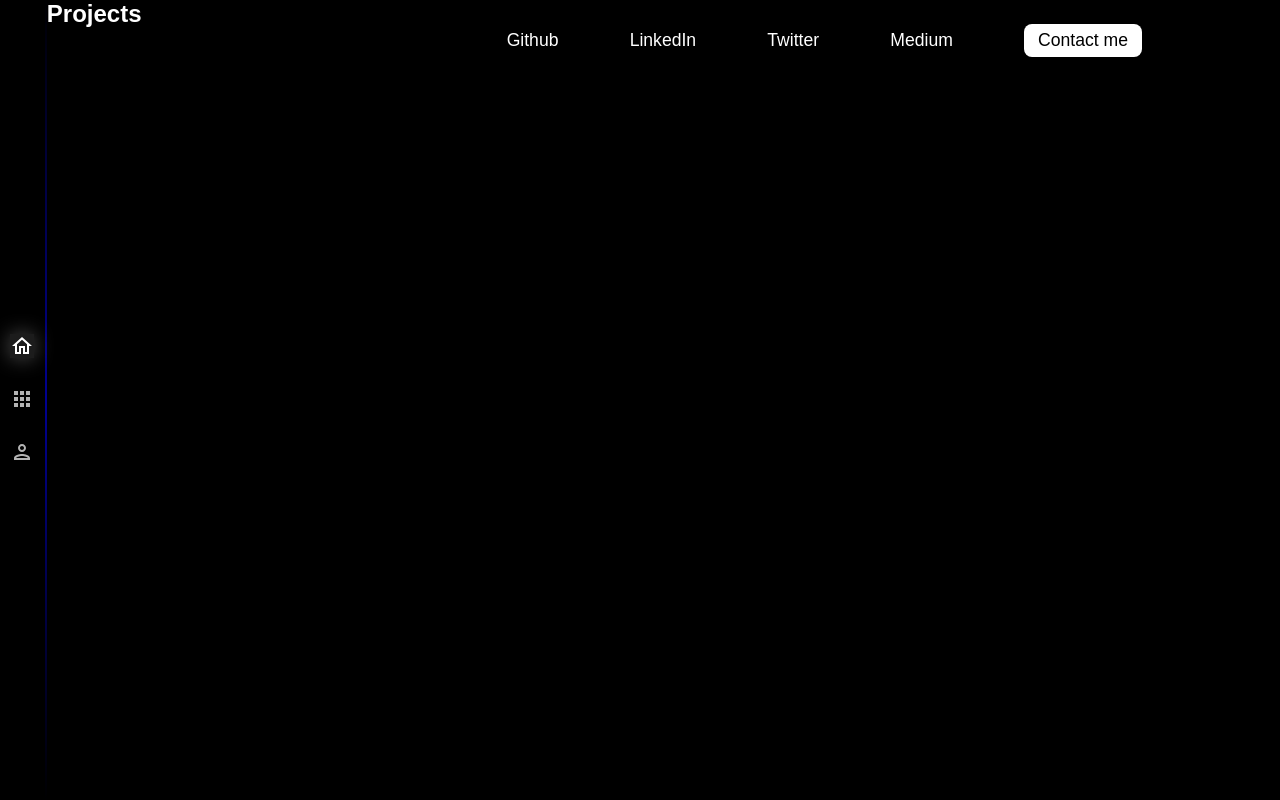
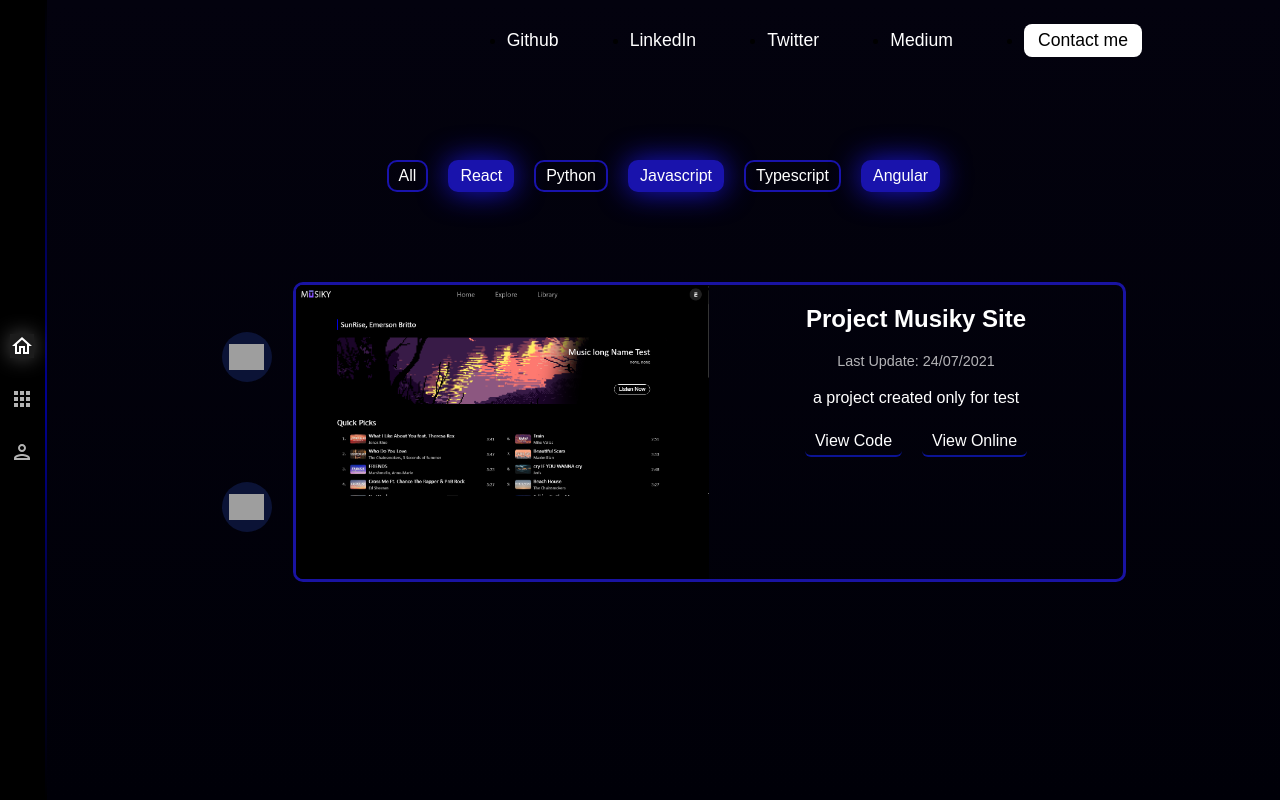
Before and after one commit to Emerson-Britto/My-Place, a Vue app: page /projects in a window 1280 px wide. Built offline with nearby package versions, Linux system fonts and the light colour scheme; grey boxes are pictures that could not be loaded.

Commit message:
route projects - incomplete

```diff
--- /dev/null
+++ b/src/components/projects-filter.vue
@@ -0,0 +1,51 @@
+<template>
+	<div id="filter_Projects">
+		<button class="filter_btns">All</button>
+		<button class="filter_btns filter_btns-active">React</button>
+		<button class="filter_btns">Python</button>
+		<button class="filter_btns filter_btns-active">Javascript</button>
+		<button class="filter_btns">Typescript</button>
+		<button class="filter_btns filter_btns-active">Angular</button>
+	</div>
+</template>
+
+<script>
+
+export default {
+
+}
+
+</script>
+
+<style scoped>
+
+#filter_Projects {
+	display: flex;
+	justify-content: space-around;
+	align-items: center;
+	height: 5vh;
+}
+
+.filter_btns {
+	color: #fff;
+	background-color: transparent;
+	border: 2px solid #1913AC;
+	transition: 500ms;
+	border-radius: 10px;
+	margin: 0 10px;
+	padding: 5px 10px;
+	font-size: 1em;
+	cursor: pointer;
+}
+
+.filter_btns-active {
+	background-color: #1913AC;
+	box-shadow: 0px 0px 30px #1913D0;
+}
+
+
+.filter_btns:hover {
+	background-color: #1913AC;
+}
+
+</style>
--- a/src/components/verticalNavBar.vue
+++ b/src/components/verticalNavBar.vue
@@ -1,8 +1,8 @@
 <template>
 	<aside class="vertical_NavBar">
-		<button class="btn_navBar"><img class="navIcon-active" src="../assets/icons/home_white_24dp.svg"></button>
-		<button class="btn_navBar"><img class="navIcon" src="../assets/icons/apps_white_24dp.svg"></button>
-		<button class="btn_navBar"><img class="navIcon" src="../assets/icons/person_white_24dp.svg"></button>
+		<router-link to='/'><button class="btn_navBar"><img class="navIcon-active" src="../assets/icons/home_white_24dp.svg"></button></router-link>
+		<router-link to='/projects'><button class="btn_navBar"><img class="navIcon" src="../assets/icons/apps_white_24dp.svg"></button></router-link>
+		<router-link to='/profile'><button class="btn_navBar"><img class="navIcon" src="../assets/icons/person_white_24dp.svg"></button></router-link>
 	</aside>
 </template>
 
--- a/src/routes.js
+++ b/src/routes.js
@@ -9,7 +9,7 @@ const routes = [
 ];
 
 const router = createRouter({
-  history: createWebHistory(process.env.BASE_URL),
+  history: createWebHistory(),
   routes
 })
 
--- a/src/screens/Home.vue
+++ b/src/screens/Home.vue
@@ -26,7 +26,7 @@ import Cubes from '../components/floating-cubes.vue'
 import Ring from '../components/colored-ring.vue'
 
 export default {
-	name: 'Projects',
+	name: 'Home',
 
     components: {
         Cubes,
@@ -44,7 +44,6 @@ export default {
     background: linear-gradient(180deg, #03020E, #000008);
     width: 96.5vw;
     height: 100vh;
-    overflow-x: hidden;
 }
 
 .main_content {
--- a/src/screens/Projects.vue
+++ b/src/screens/Projects.vue
@@ -1,15 +1,150 @@
 <template>
-	<h1>Projects</h1>
+	<section class="section_project">
+		<ProjectsFilter id="projectsFilter"></ProjectsFilter>
+		<section id="projects_list">
+			<section class="projects">
+				<div class="field_usedTools">
+					<div class="usedTools"><img src="https://external-content.duckduckgo.com/iu/?u=https%3A%2F%2Flogos-download.com%2Fwp-content%2Fuploads%2F2016%2F09%2FReact_logo_logotype_emblem.png&f=1&nofb=1"></div>
+					<div class="usedTools"><img src="https://external-content.duckduckgo.com/iu/?u=https%3A%2F%2Fcdn.freebiesupply.com%2Flogos%2Fthumbs%2F2x%2Fvue-9-logo.png&f=1&nofb=1"></div>
+				</div>
+				<div class="projects_view">
+					<div class="img_container">
+						<img class="project_preview" src="../assets/imgs/musikyPreview.png">
+					</div>
+					<div class="projects_infors">
+						<h2 class="projects_title">Project Musiky Site</h2>
+						<p class="field_lastUpdate-tool">Last Update: 24/07/2021</p>
+						<p class="projects_description">a project created only for test</p>
+						<section>
+							<button class="goProject_btn">View Code</button>
+							<button class="goProject_btn">View Online</button>
+						</section>
+					</div>
+				</div>
+			</section>
+		</section>
+	</section>
 </template>
 
 <script>
+import ProjectsFilter from '../components/projects-filter.vue'
 
 export default {
-	name: 'Projects'
+	name: 'Projects',
+
+    components: {
+        ProjectsFilter
+    },
+
 }
 
 </script>
 
-<style>
+<style scoped>
+
+.section_project {
+    display: flex;
+    flex-direction: column;
+    align-items: center;
+    background: linear-gradient(180deg, #03020E, #000008);
+    overflow: scroll;
+    width: 96.5vw;
+    height: 100vh;
+}
+
+#projectsFilter {
+	margin-top: 20vh;
+}
+
+#projects_list {
+	margin-top: 10vh;
+	width: 75%;
+}
+
+.projects {
+	display: flex;
+	justify-content: space-around;
+	margin: 10px 0;
+	width: 100%;
+	height: 300px;
+	color: #fff;
+}
+
+.field_usedTools {
+	display: flex;
+	flex-direction: column;
+	justify-content: space-around;
+	align-items: center;
+	width: 10%;
+}
+
+.usedTools {
+	display: flex;
+	justify-content: center;
+	align-items: center;
+	width: 50px;
+	height: 50px;
+	border-radius: 50%;
+	background-color: #0B1336;
+	overflow: hidden;
+}
+
+.usedTools > img {
+	width: 70%;
+}
+
+.projects_view {
+	display: flex;
+	border: 3px solid #1913A2;
+	width: 90%;
+	border-radius: 10px;
+	overflow: hidden;
+}
+
+.img_container {
+	overflow: hidden;
+	width: 50%;
+	height: 100%;
+	background-color: black;
+}
+
+.project_preview {
+	width: 100%;
+}
+
+.projects_infors {
+	text-align: center;
+	width: 50%;
+}
+
+.projects_title {
+	margin: 20px 0;
+}
+
+.field_lastUpdate-tool {
+	opacity: 70%;
+	font-size: 0.9em;
+	margin: 10px 0;
+}
+
+.projects_description {
+	margin: 20px 0;
+}
+
+.goProject_btn {
+	background-color: transparent;
+	color: #fff;
+	border-bottom: 2px solid #0B1394;
+	font-size: 1em;
+	padding: 5px 10px;
+	margin: 0 10px;
+	transition: 500ms;
+	border-radius: 6px;
+	cursor: pointer;
+}
+
+.goProject_btn:hover {
+	background-color: #0B1394;
+}
 
 </style>
```
Also changed, not shown: src/assets/imgs/musikyPreview.png (added).
